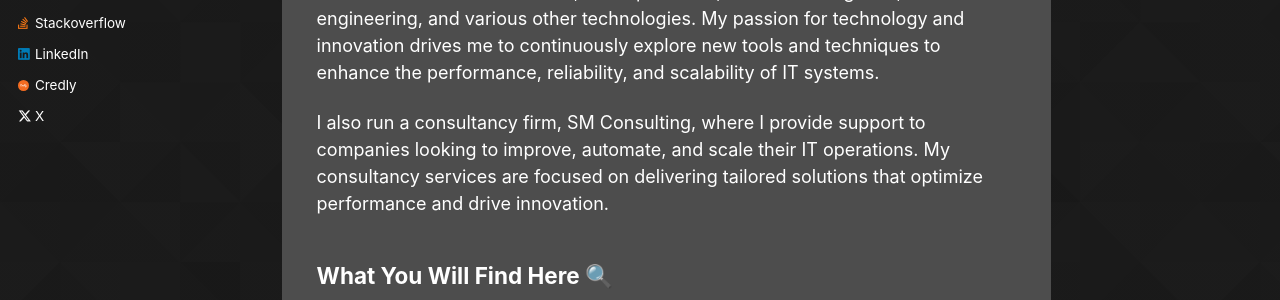
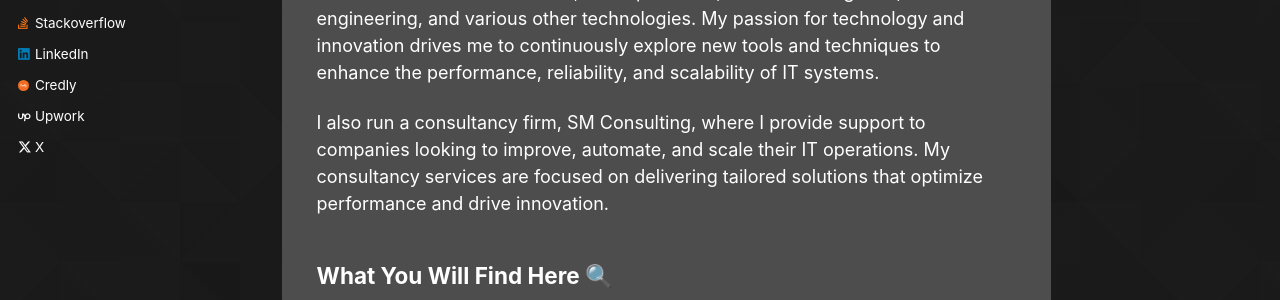
Before and after one commit to SamuelMolling/samuelmolling.github.io, a Jekyll site: the page built from _pages/about.md, in a window 1280 px wide. Shown: the part 518-818 px from the top of the page. Built offline with Jekyll 4.4.1, drawn with Linux system fonts in a browser that asks for light colours.

Commit message:
add button upwork profile

```diff
--- a/_config.yml
+++ b/_config.yml
@@ -73,6 +73,7 @@ author:
   youtube: # Username
   zhihu: # URL
   credly: "samuel-molling"
+  upwork: "samuelmolling"
 
 # Site Settings
 teaser: "profile.png"
--- a/_includes/author-profile.html
+++ b/_includes/author-profile.html
@@ -135,6 +135,9 @@
       {% if author.credly %}
       <li><a href="https://www.credly.com/users/{{ author.credly }}"><i class="fab fa-fw fa-credly icon-pad-right" aria-hidden="true"></i>Credly</a></li>
       {% endif %}
+      {% if author.upwork %}
+      <li><a href="https://www.upwork.com/freelancers/{{ author.upwork }}"><i class="fab fa-fw fa-upwork icon-pad-right" aria-hidden="true"></i>Upwork</a></li>
+      {% endif %}
       {% if author.twitter %}
         <li><a href="https://twitter.com/{{ author.twitter }}"><i class="fab fa-fw fa-x-twitter icon-pad-right" aria-hidden="true"></i>X</a></li>
       {% endif %}
--- a/_sass/vendor/font-awesome/brands.scss
+++ b/_sass/vendor/font-awesome/brands.scss
@@ -41,3 +41,7 @@
   position: relative;
   bottom: -2px;
 }
+
+.fa-upwork:before {
+  font-size: 10px;
+}
```
